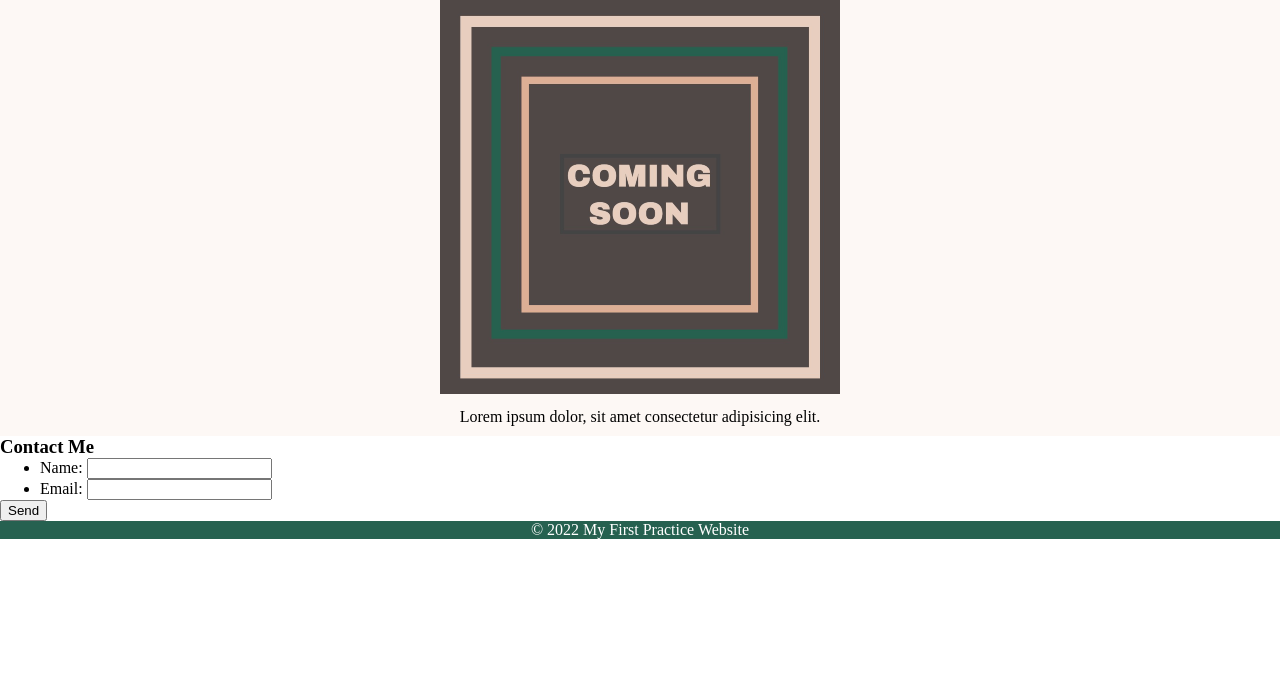
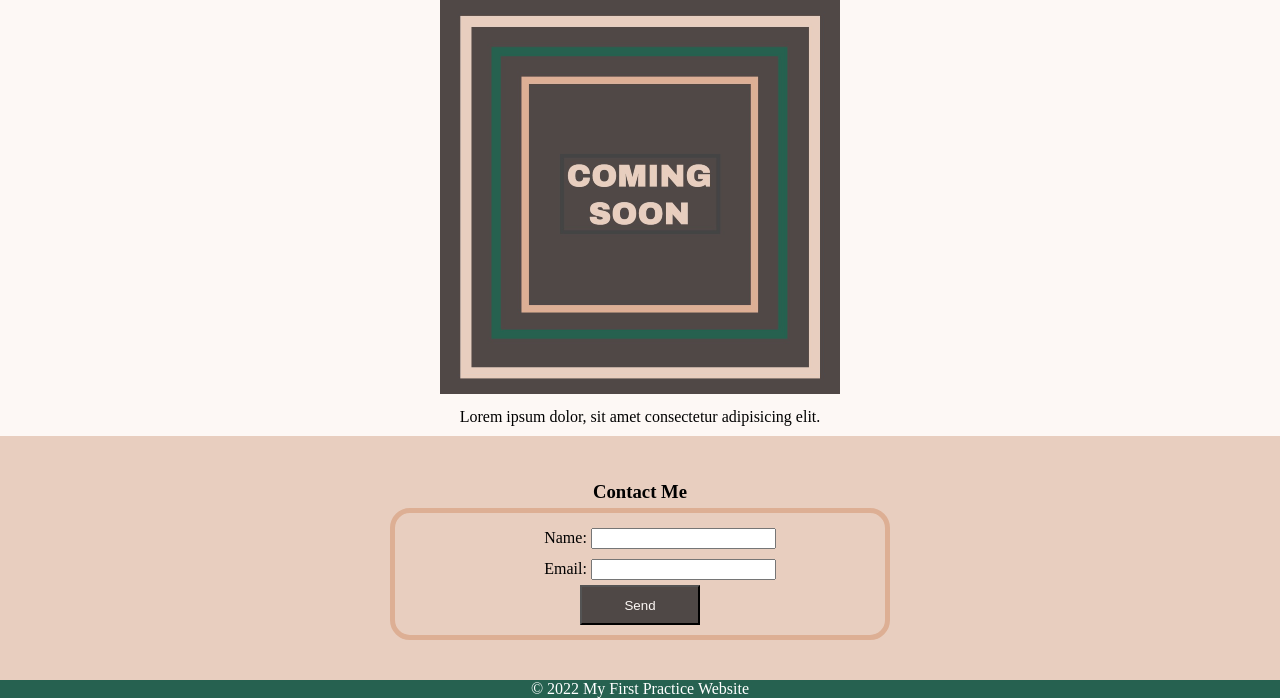
Before and after one commit to bralvis2/My-First-Landing-Page, a plain HTML site: page index.html in a window 1280 px wide. Shown: the part 157-855 px from the top of the page. Before the commit the page ends 800 px from the top, so only its background shows below. Drawn offline with Linux system fonts and the light colour scheme.

Commit message:
Happy with the end product

```diff
--- a/assets/css/style.css
+++ b/assets/css/style.css
@@ -11,6 +11,19 @@ h1 {
     font-size: 40px;
     padding: 15px;
 }
+
+form {
+    border: 5px solid #DDAF94;
+    border-radius: 20px;
+    padding: 10px;
+}
+
+button {
+    height: 40px;
+    width: 120px;
+    background-color: #4F4846;
+    color: #FDF8F5;
+  }
 
 footer {
     background-color: #266150;
@@ -35,6 +48,31 @@ footer {
     background-color: #FDF8F5;
 }
 
+.contact {
+    background-color:#E8CEBF;
+}
+
+.contact-div {
+    padding: 40px;
+    width: 500px;
+    margin: auto;
+    text-align: center;
+}
+
+.form-ele {
+    text-align: center;
+}
+
+.form-input {
+    padding: 5px;
+    display: block;
+}
+
+#form-title {
+    text-align: center;
+    padding: 5px;
+}
+
 #caption {
     padding: 10px;
 }
--- a/index.html
+++ b/index.html
@@ -25,16 +25,16 @@
         <p id="caption">Lorem ipsum dolor, sit amet consectetur adipisicing elit.</p>
     </section>
 
-    <section class="contact-div">
-        <div class="contact-container">
-            <h3>Contact Me</h3>
+    <section class="contact">
+        <div class="contact-div">
+            <h3 id="form-title">Contact Me</h3>
             <form>
-                <ul>
-                    <li>
+                <ul class="form-ele">
+                    <li class="form-input">
                         <label for="name">Name:</label>
                         <input type="text" id="name" name="user-name">
                     </li>
-                    <li>
+                    <li class="form-input">
                         <label for="email" >Email:</label>
                         <input type="email" id="email" name="user-email">
                     </li>
```
Also changed, not shown: assets/images/practice.jpg (added), 1 other file.
